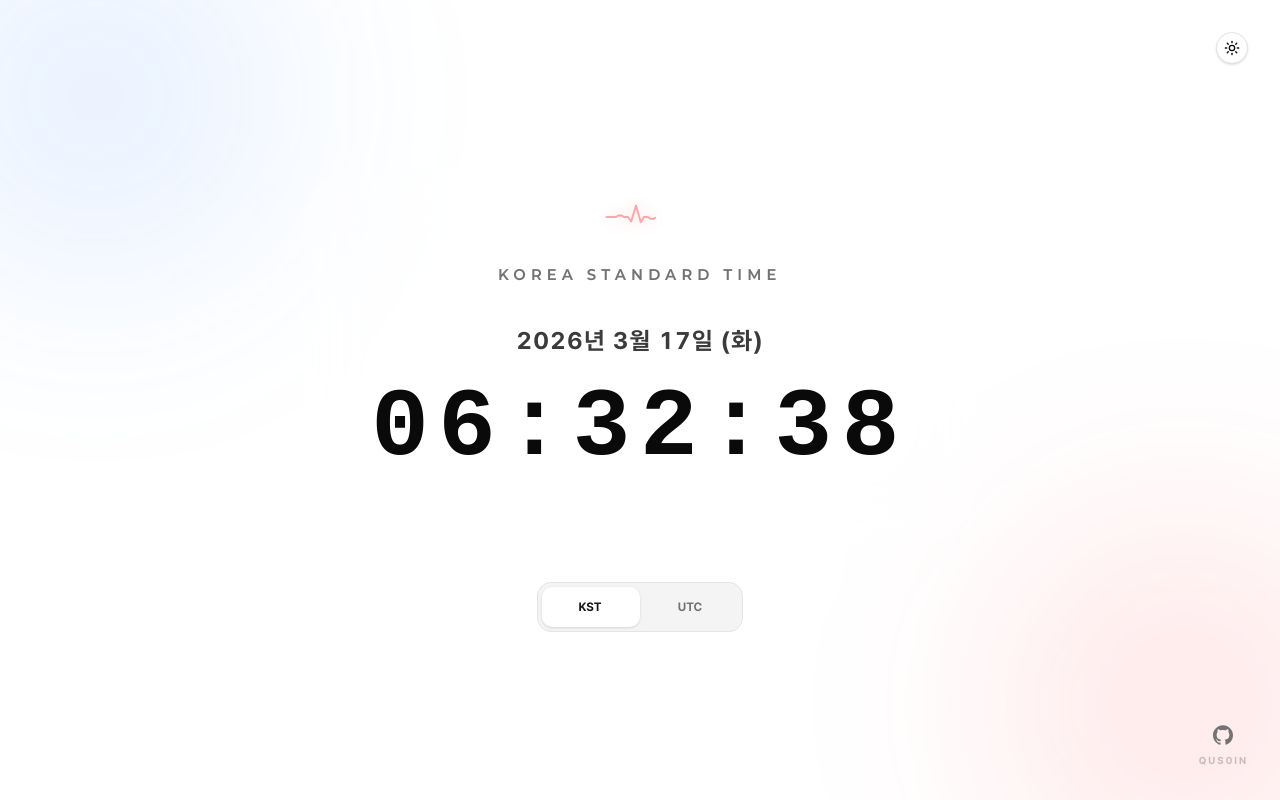
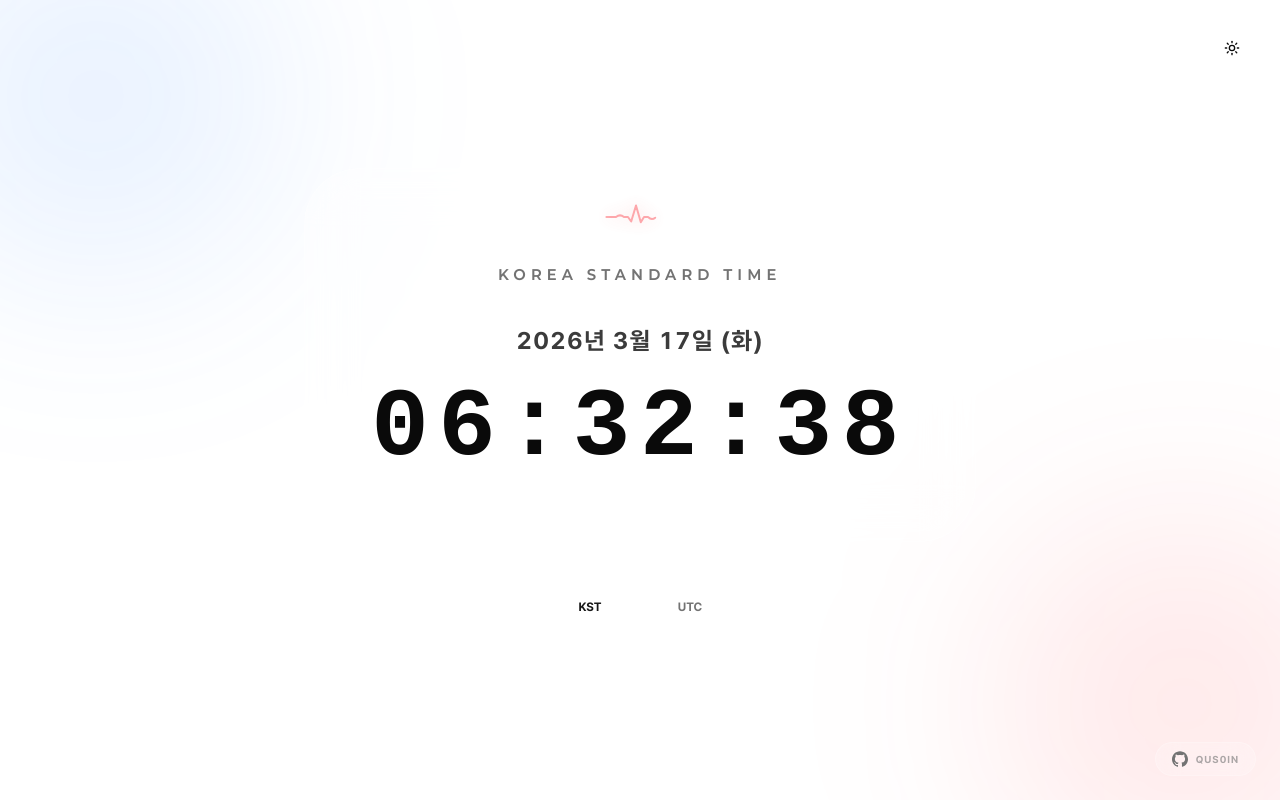
Before and after one commit to qus0in/clock, a Next.js app: page / in a window 1280 px wide. Built offline with nearby package versions, Linux system fonts and the light colour scheme; a web font is replaced by a local one.

Commit message:
style: 모든 버튼 및 인터랙티브 요소에 글래스모피즘 스타일 적용

```diff
--- a/src/app/page.tsx
+++ b/src/app/page.tsx
@@ -20,25 +20,25 @@ export default function Home() {
 
       <ClockDisplay />
 
-      {/* 푸터: 우측 하단에 고정된 GitHub 링크 */}
-      <footer className="fixed bottom-8 right-8 z-50">
+      {/* 푸터: 우측 하단에 고정된 글래스모피즘 GitHub 링크 */}
+      <footer className="fixed bottom-6 right-6 z-50 rounded-full border border-white/20 bg-white/20 px-4 py-2 backdrop-blur-md transition-all hover:bg-white/30 dark:border-white/10 dark:bg-black/20 dark:hover:bg-black/30">
         <a
           href="https://github.com/qus0in"
           target="_blank"
           rel="noopener noreferrer"
-          className="group flex flex-col items-center gap-2 text-muted-foreground transition-all duration-300 hover:text-foreground"
+          className="group flex items-center gap-2 text-muted-foreground transition-all duration-300 hover:text-foreground"
         >
           <svg
             xmlns="http://www.w3.org/2000/svg"
-            width="20"
-            height="20"
+            width="16"
+            height="16"
             viewBox="0 0 24 24"
             fill="currentColor"
             className="transition-transform duration-300 group-hover:scale-110"
           >
             <path d="M12 .297c-6.63 0-12 5.373-12 12 0 5.303 3.438 9.8 8.205 11.385.6.113.82-.258.82-.577 0-.285-.01-1.04-.015-2.04-3.338.724-4.042-1.61-4.042-1.61C4.422 18.07 3.633 17.7 3.633 17.7c-1.087-.744.084-.729.084-.729 1.205.084 1.838 1.236 1.838 1.236 1.07 1.835 2.809 1.305 3.495.998.108-.776.417-1.305.76-1.605-2.665-.3-5.466-1.332-5.466-5.93 0-1.31.465-2.38 1.235-3.22-.135-.303-.54-1.523.105-3.176 0 0 1.005-.322 3.3 1.23.96-.267 1.98-.399 3-.405 1.02.006 2.04.138 3 .405 2.28-1.552 3.285-1.23 3.285-1.23.645 1.653.24 2.873.12 3.176.765.84 1.23 1.91 1.23 3.22 0 4.61-2.805 5.625-5.475 5.92.42.36.81 1.096.81 2.22 0 1.606-.015 2.896-.015 3.286 0 .315.21.69.825.57C20.565 22.092 24 17.592 24 12.297c0-6.627-5.373-12-12-12" />
           </svg>
-          <span className="text-[10px] font-bold tracking-[0.2em] opacity-40 group-hover:opacity-100 transition-opacity duration-300">
+          <span className="text-[10px] font-bold tracking-widest opacity-60 group-hover:opacity-100 transition-opacity">
             QUS0IN
           </span>
         </a>
--- a/src/components/ClockDisplay.tsx
+++ b/src/components/ClockDisplay.tsx
@@ -64,11 +64,11 @@ export function ClockDisplay() {
         </div>
       </div>
 
-      {/* 타임존 전환 버튼부: 슬라이딩 애니메이션 적용 */}
-      <div className="relative flex gap-1 p-1 bg-zinc-100 dark:bg-zinc-800/50 rounded-xl border border-zinc-200 dark:border-zinc-800 w-fit">
-        {/* 활성 상태 표시 배경 슬라이더 */}
+      {/* 타임존 전환 버튼부: 글래스모피즘 및 슬라이딩 애니메이션 적용 */}
+      <div className="relative flex gap-1 p-1 bg-white/20 dark:bg-black/20 backdrop-blur-md rounded-xl border border-white/20 dark:border-white/10 w-fit">
+        {/* 활성 상태 표시 배경 슬라이더 (글래스모피즘 반영) */}
         <div
-          className="absolute top-1 bottom-1 left-1 bg-white dark:bg-zinc-700 rounded-lg shadow-sm transition-all duration-300 ease-in-out"
+          className="absolute top-1 bottom-1 left-1 bg-white/40 dark:bg-white/10 rounded-lg transition-all duration-300 ease-in-out"
           style={{
             width: "calc(50% - 4px)",
             transform: `translateX(${isUTC ? "100%" : "0%"})`
--- a/src/components/ModeToggle.tsx
+++ b/src/components/ModeToggle.tsx
@@ -11,9 +11,9 @@ export function ModeToggle() {
 
   return (
     <Button
-      variant="outline"
+      variant="ghost"
       size="icon"
-      className="rounded-full shadow-sm"
+      className="rounded-full border border-white/20 bg-white/30 backdrop-blur-md transition-all hover:bg-white/40 dark:border-white/10 dark:bg-black/30 dark:hover:bg-black/40"
       onClick={() => setTheme(theme === "light" ? "dark" : "light")}
     >
       <Sun className="h-[1.2rem] w-[1.2rem] rotate-0 scale-100 transition-all dark:-rotate-90 dark:scale-0" />
```
